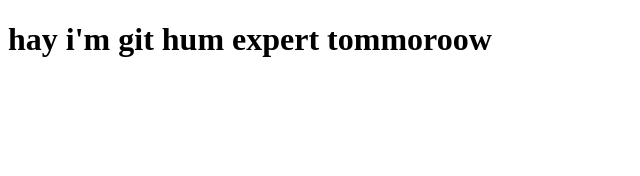
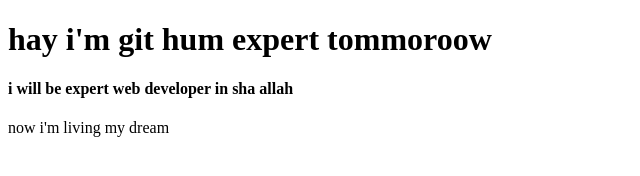
Before and after one commit to sumanpatwary/try-repo-own, a plain HTML site: page index.html in a window 1280 px wide. Shown: the whole page, without its empty margins (0-640 px from the left). Drawn offline with Linux system fonts and the light colour scheme.

Commit message:
chagne h4 and p

```diff
--- a/index.html
+++ b/index.html
@@ -9,5 +9,8 @@
 <body>
     <H1>hay i'm git hum expert tommoroow</H1>
 
+    <h4> i will be expert web developer in sha allah </h4>
+    <p>now i'm living my dream</p>
+
 </body>
 </html>
```
